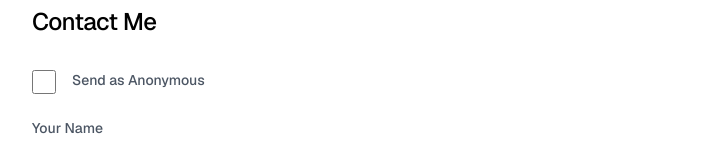
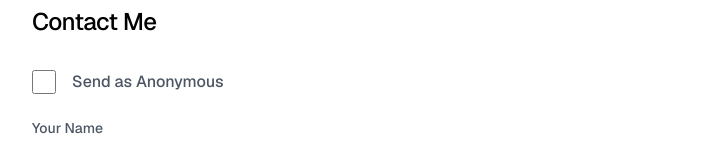
Before and after one commit to asis-shukla/ashish-webspace, a Next.js app: page /contact in a window 1280 px wide. Shown: the part 188-332 px from the top of the page, without its empty margins (288-991 px from the left). Built offline with nearby package versions, Linux system fonts and the light colour scheme.

Commit message:
increase font size

```diff
--- a/app/contact/page.tsx
+++ b/app/contact/page.tsx
@@ -38,7 +38,7 @@ function Contact() {
             />
             <label
               htmlFor="checkbox"
-              className={"text-sm font-medium text-gray-600 ml-4"}
+              className={"text-base font-medium text-gray-600 ml-4"}
             >
               Send as Anonymous
             </label>
```
